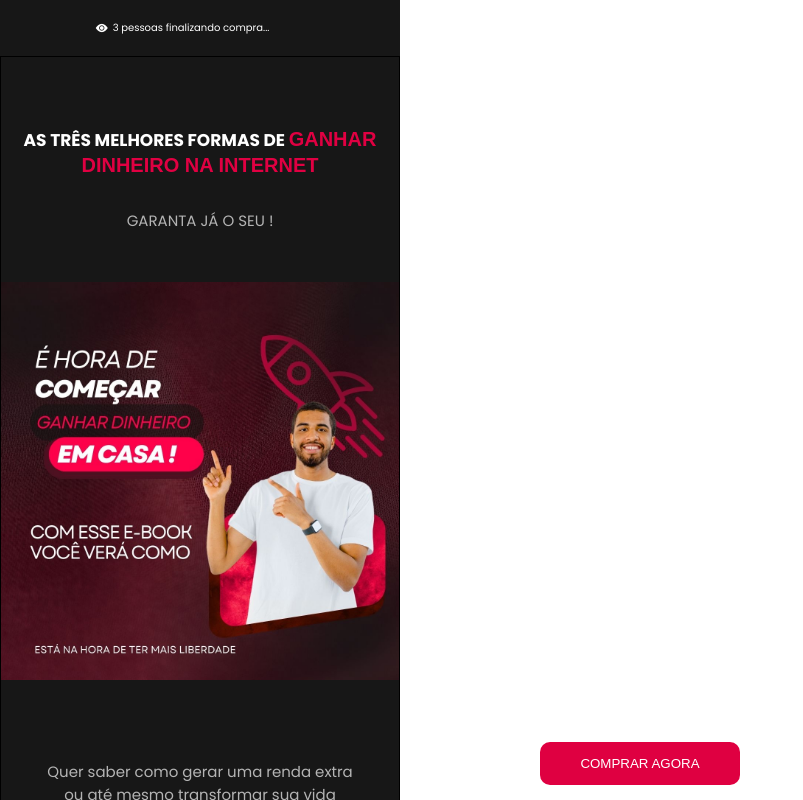
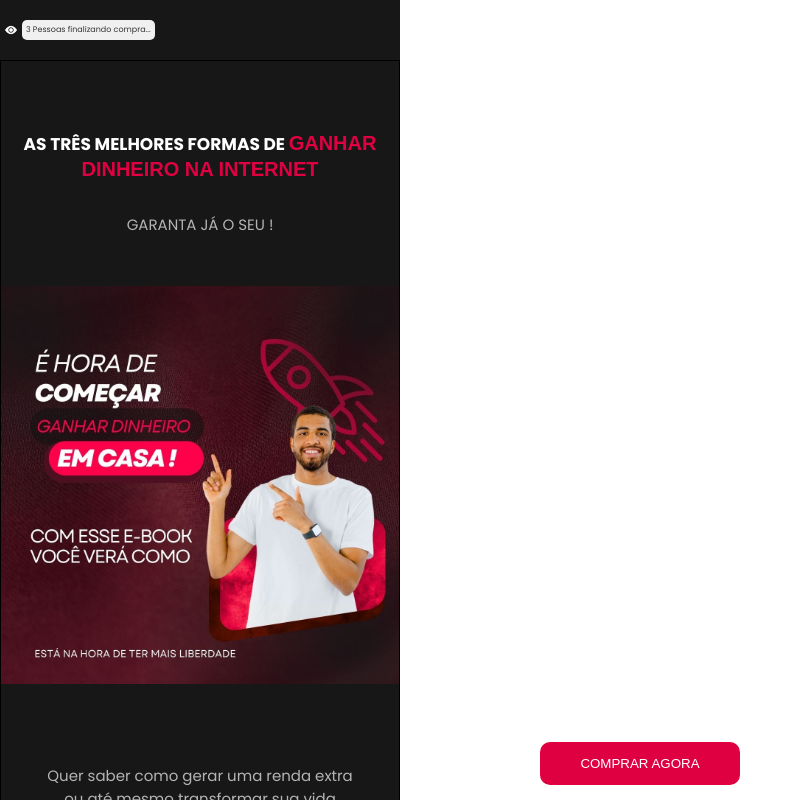
Before and after one commit to fabiohenridev/LP, a React (Vite) app in the folder guiasuplemento/: page / in a window 1280 px wide. Shown: the top 800 px of the page, without its empty margins (0-803 px from the left). Built offline with nearby package versions, Linux system fonts and the light colour scheme.

Commit message:
update-site

```diff
--- a/guiasuplemento/src/Componentes/Head.css
+++ b/guiasuplemento/src/Componentes/Head.css
@@ -27,15 +27,23 @@ color: white;
     display: flex;
  background-color: rgb(23, 23, 23);
  align-items: center;
- justify-content: center;
+
+}
+
+.DivEyeEye{
+    background-color:  rgb(23, 23, 23);;
 }
 
 .DivEye p{
 
-    font-size: 10px;
-    color: white;
+    font-size: 8px;
+    color: rgb(52, 52, 52);
    position: relative;
    right: 20px;
+   font-family: "Poppins", serif;
+   border-radius: 5px;
+   background-color: rgba(255, 255, 255, 0.936);
+   padding: 4px;
 }
 
 
--- a/guiasuplemento/src/Componentes/Head.jsx
+++ b/guiasuplemento/src/Componentes/Head.jsx
@@ -29,7 +29,7 @@ export default function Head() {
 
     return (
         <div>
-
+            <div className='DivEyeEye'>
             <div className='DivEye'>
 
                 <i
@@ -37,8 +37,9 @@ export default function Head() {
                     className='bi bi-eye-fill Eye'
                     style={{ color: corOlho }}
                 ></i>
-                <p>{view} pessoas finalizando compra...</p>
+                <p>{view} Pessoas finalizando compra...</p>
 
+            </div>
             </div>
             <div className='Head'>
 
```
